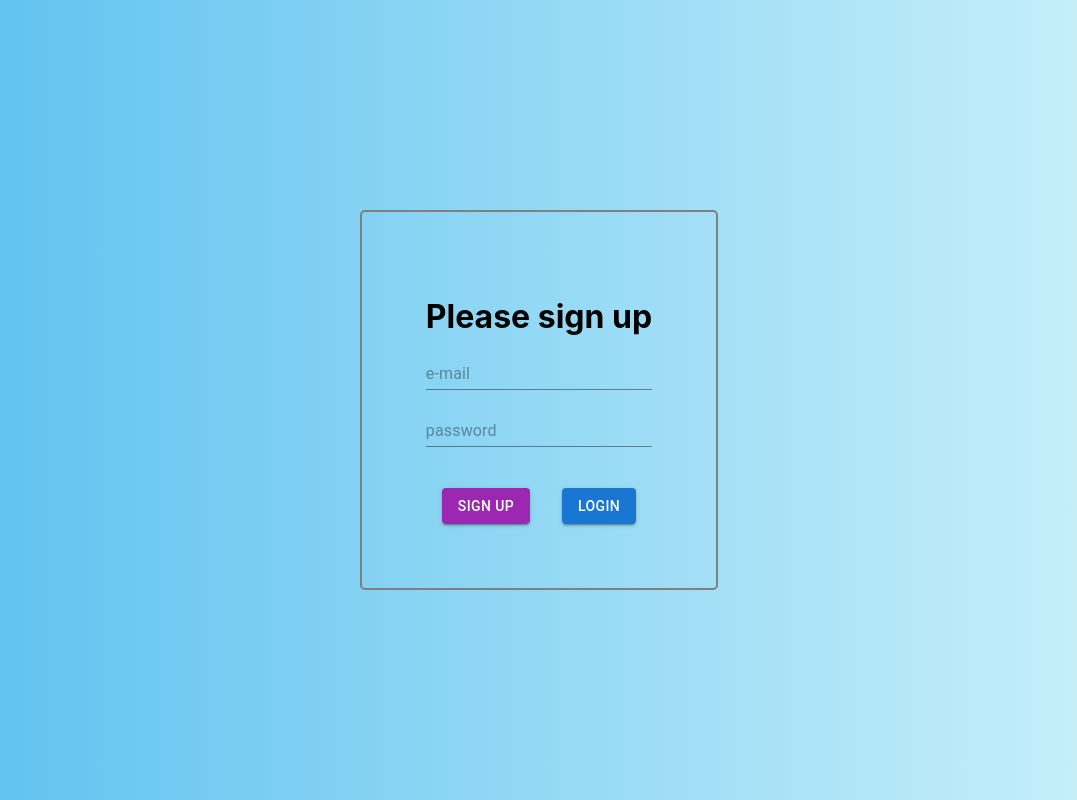
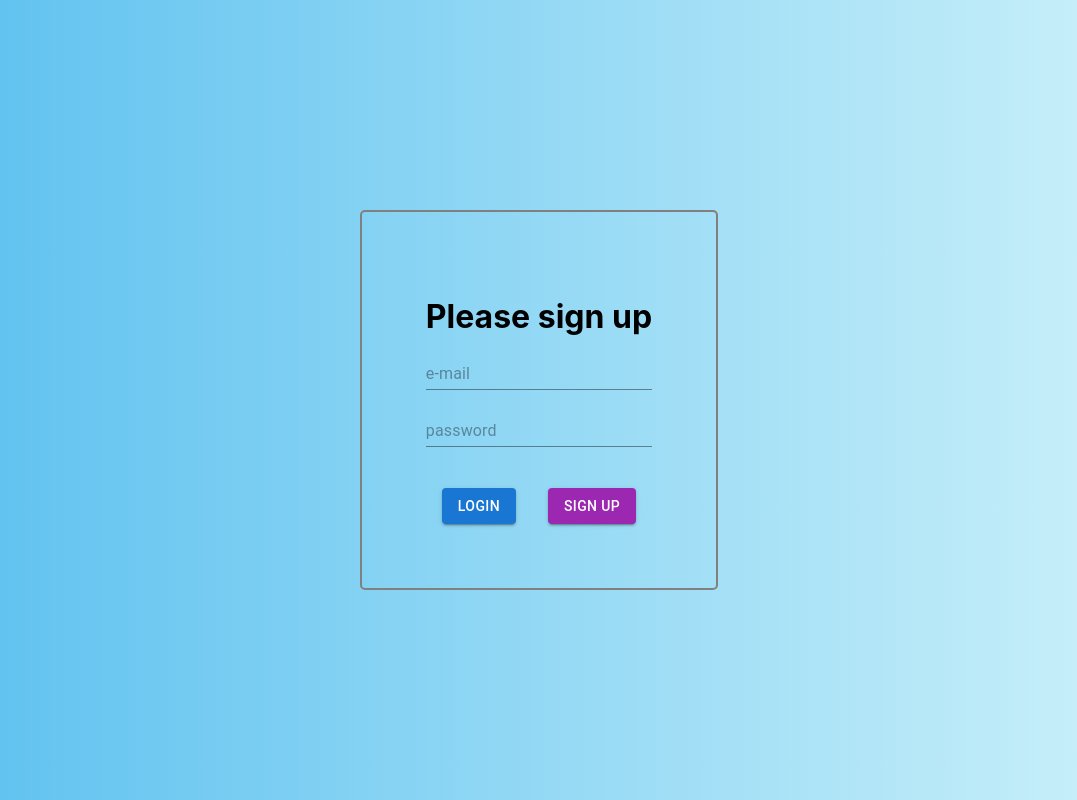
Before and after one commit to jul4ajka/table_react_app, a React (Create React App) app: page /sign-up in a window 1280 px wide. Shown: the whole page, without its empty margins (101-1178 px from the left). Built offline with nearby package versions, Linux system fonts and the light colour scheme; no server answers.

Commit message:
Right buttons positions

```diff
--- a/src/components/Auth/Login/Login.js
+++ b/src/components/Auth/Login/Login.js
@@ -37,13 +37,13 @@ const Login = ({ history }) => {
         <Inputs />
         <div className='Error'>{error}</div>
         <div className='Auth_buttons'>
-          <Button variant='contained' color='primary' type='submit'>
-            Login
-          </Button>
           <Button variant='contained' color='secondary'>
             <Link to='/sign-up' className='Auth_link'>
               Sign up
             </Link>
+          </Button>
+          <Button variant='contained' color='primary' type='submit'>
+            Login
           </Button>
         </div>
       </form>
--- a/src/components/Auth/SignUp/SignUp.js
+++ b/src/components/Auth/SignUp/SignUp.js
@@ -32,13 +32,13 @@ const SignUp = ({ history }) => {
         <Inputs />
         <div className='Error'>{error}</div>
         <div className='SignUp_buttons'>
-          <Button variant='contained' color='secondary' type='submit'>
-            Sign up
-          </Button>
           <Button variant='contained' color='primary'>
             <Link to='/login' className='SignUp_link'>
               Login
             </Link>
+          </Button>
+          <Button variant='contained' color='secondary' type='submit'>
+            Sign up
           </Button>
         </div>
       </form>
```
Also changed, not shown: 1 other file (tests, documents, lock files or other folders).
